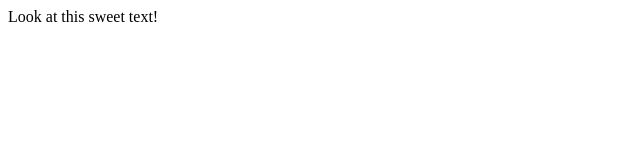
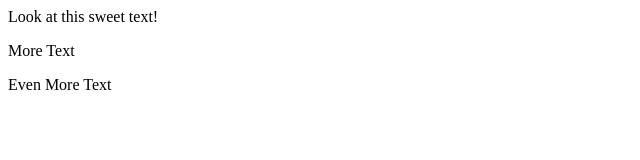
Before and after one commit to TeamPurple-BootCamp2019/Test_repo, a plain HTML site: page index.html in a window 1280 px wide. Shown: the whole page, without its empty margins (0-640 px from the left). Drawn offline with Linux system fonts and the light colour scheme.

Commit message:
added text to html

```diff
--- a/index.html
+++ b/index.html
@@ -8,5 +8,7 @@
 </head>
 <body>
     Look at this sweet text!
+    <p>More Text</p>
+    <p>Even More Text</p>
 </body>
 </html>
```
